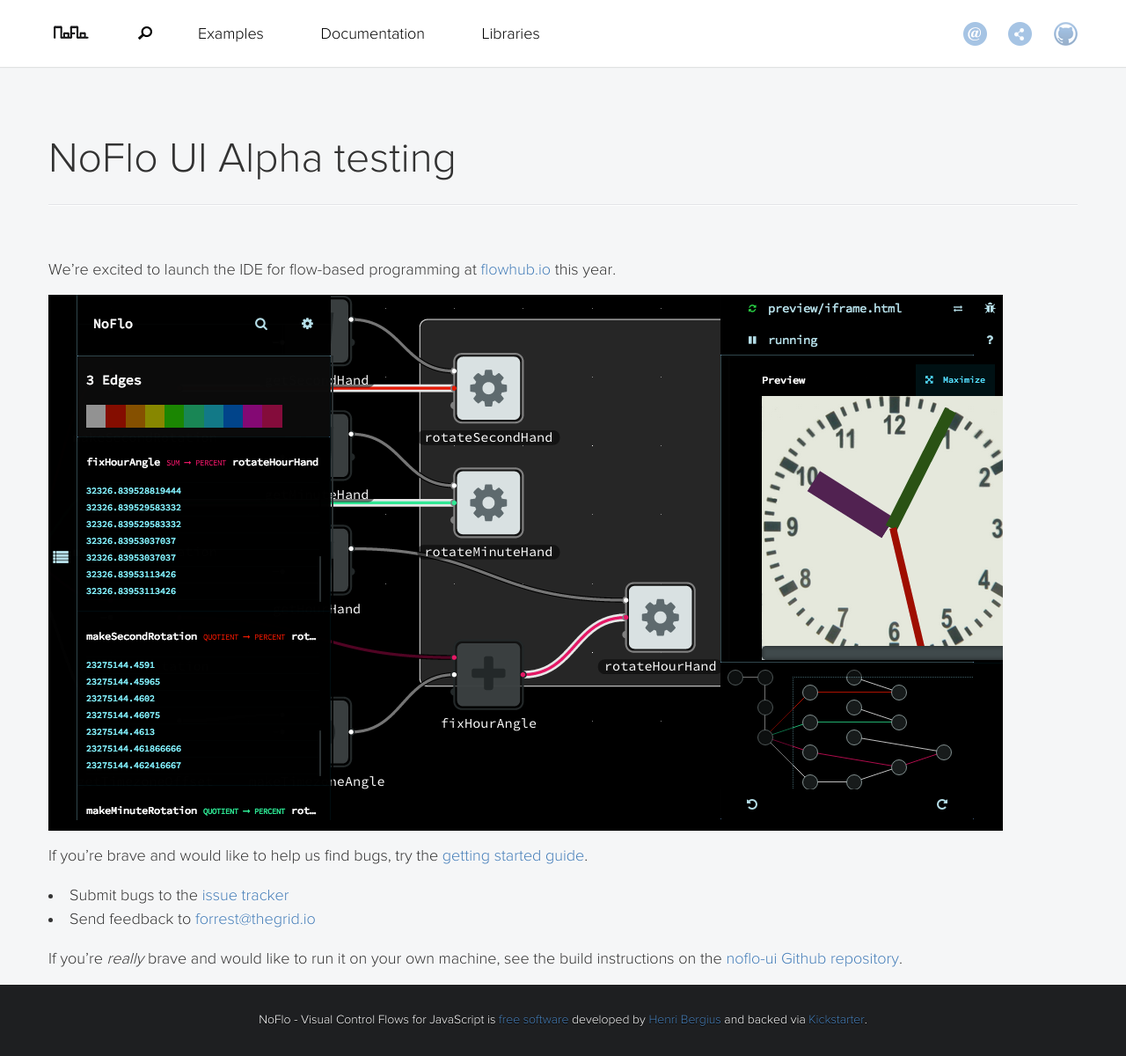
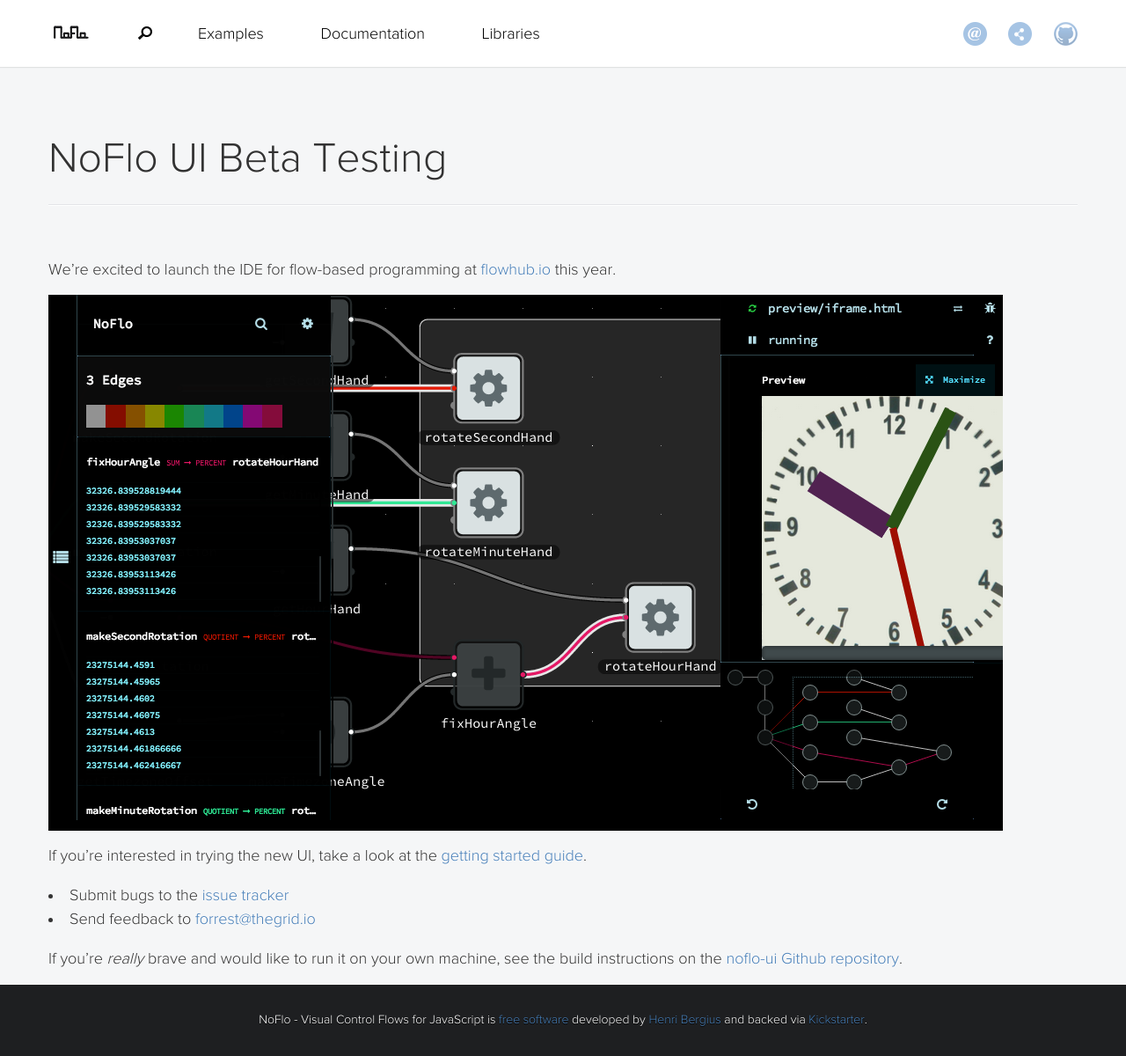
Before and after one commit to noflo/noflo.github.io, a Jekyll site: the page built from noflo-ui/index.md, in a window 1280 px wide and 1200 px high. Shown: the whole window at 88% size. Built offline with Jekyll 4.4.1, drawn with Linux system fonts in a browser that asks for light colours; nearby versions of some CDN libraries; Markdown is read by kramdown in place of the engine named in the settings.

Commit message:
Links for Flowhub beta

```diff
--- a/index.html
+++ b/index.html
@@ -8,7 +8,7 @@ title: NoFlo | Flow-Based Programming for JavaScript
       <a class="flowhub-promo-logo" href="http://flowhub.io"><img src="{{ site.basedir }}/img/flowhub-logo.png" alt="Flowhub"></a>
       <h1 class="flowhub-promo-title">Level Up!</h1>
       <p class="flowhub-promo-text">The next evolution in the NoFlo Development Environment.<br />Focused on touch and motion.</p>
-      <a href="http://flowhub.io" class="btn btn-primary flowhub-promo-button download-button">Visit flowhub.io</a>
+      <a href="http://flowhub.io" class="btn btn-primary flowhub-promo-button download-button">Try the beta</a>
     </div>
   </section>
 
--- a/kickstarter/index.html
+++ b/kickstarter/index.html
@@ -11,9 +11,10 @@ title: Kickstarter Backers
           <p>Together we funded the NoFlo Development Environment &mdash; <a href="http://flowhub.io">Flowhub</a> &mdash; <a href="http://www.kickstarter.com/projects/noflo/noflo-development-environment">on Kickstarter</a>.</p>
 
           <div class="call-to-actions">
-          <a href="http://www.kickstarter.com/projects/noflo/noflo-development-environment" class="btn btn-primary">Watch the video</a>
+            <a href="http://www.kickstarter.com/projects/noflo/noflo-development-environment" class="btn btn-primary">Watch the video</a>
+            <a href="http://app.flowhub.io/" class="btn btn-primary">Try the beta</a>
+          </div>
         </div>
-      </div>
       </div>
     </div>
   </section>
--- a/noflo-ui/index.md
+++ b/noflo-ui/index.md
@@ -1,13 +1,13 @@
 ---
 layout: basic
-title: NoFlo UI Alpha testing
+title: NoFlo UI Beta Testing
 ---
 
 We're excited to launch the IDE for flow-based programming at [flowhub.io](http://flowhub.io/) this year.
 
-![screen shot of Flowhub IDE 2014-04-03](ScreenShot-2014-04-03.png)
+[![screen shot of Flowhub IDE 2014-04-03](ScreenShot-2014-04-03.png)](http://app.flowhub.io)
 
-If you're brave and would like to help us find bugs, try the [getting started guide](http://flowhub.io/documentation/getting-started-browser/).
+If you're interested in trying the new UI, take a look at the [getting started guide](http://flowhub.io/documentation/getting-started-browser/).
 
   * Submit bugs to the [issue tracker](https://github.com/noflo/noflo-ui/issues)
   * Send feedback to [forrest@thegrid.io](mailto:forrest@thegrid.io?subject=flowhub-ide)
```
